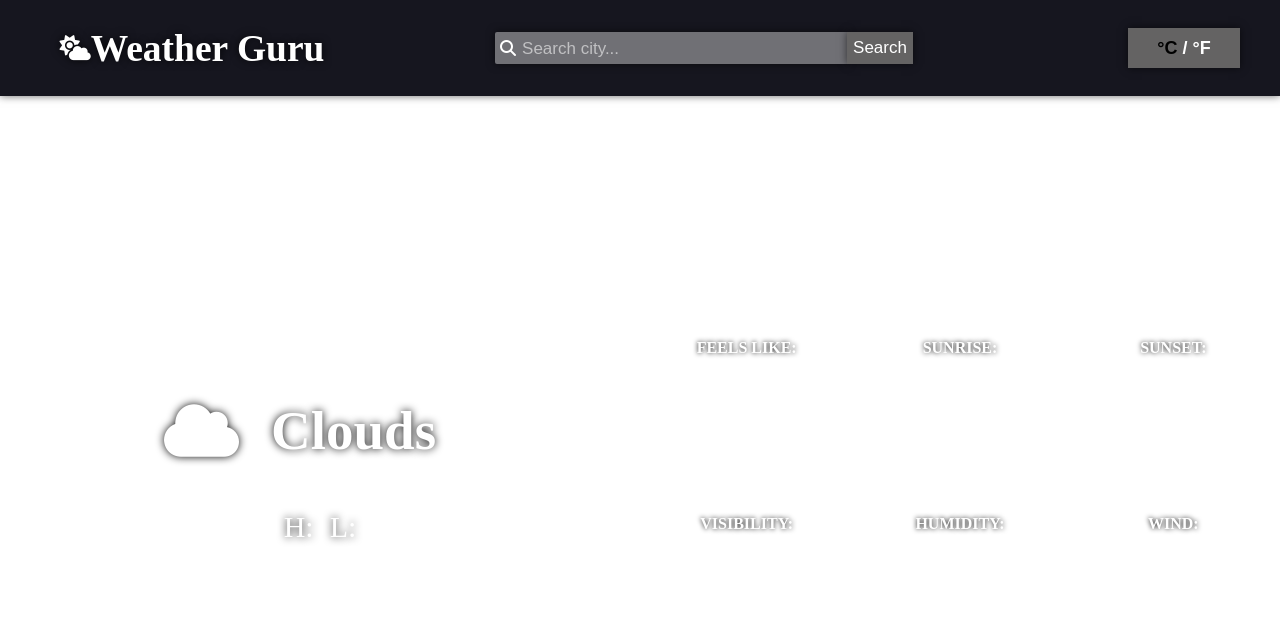
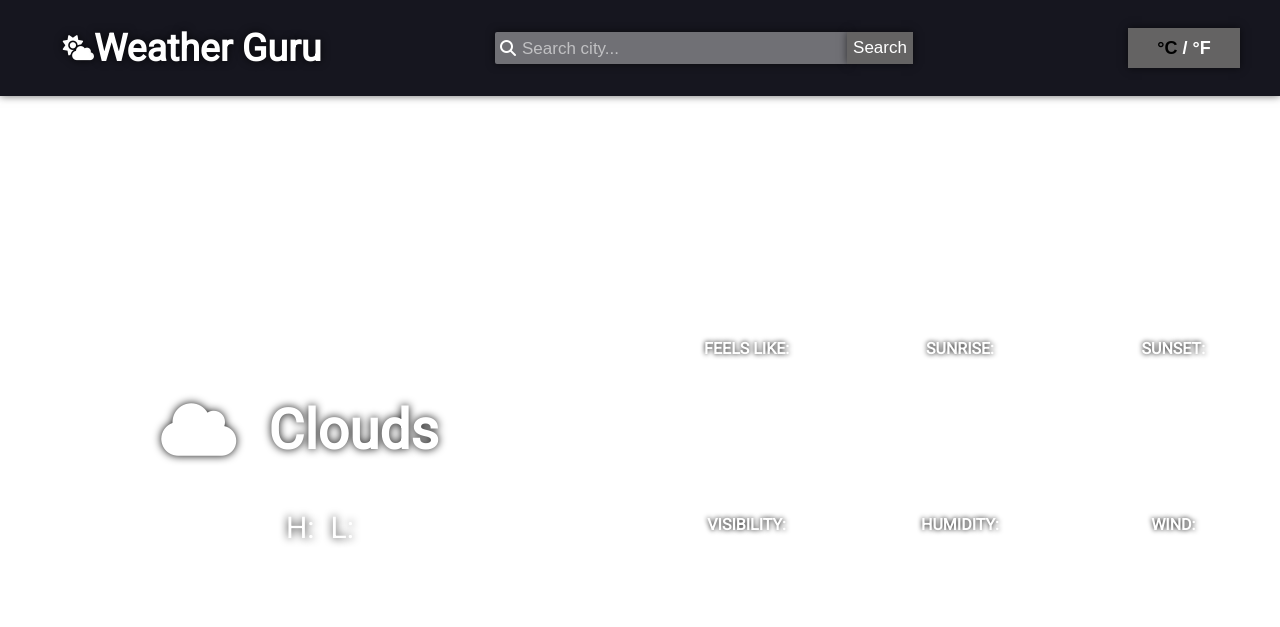
Before and after one commit to thiago-porto25/weather-app, a website built with webpack: page dist/index.html in a window 1280 px wide. Built offline with nearby package versions, Linux system fonts and the light colour scheme; no server answers.

Commit message:
add custom font

```diff
--- a/dist/index.html
+++ b/dist/index.html
@@ -10,6 +10,11 @@
     <link href="./style.css" rel="stylesheet" type="text/css" />
     <link rel="shortcut icon" href="./images/favicon.ico" type="image/x-icon" />
     <link rel="icon" href="./images/favicon.ico" type="image/x-icon" />
+    <link rel="preconnect" href="https://fonts.gstatic.com" />
+    <link
+      href="https://fonts.googleapis.com/css2?family=Roboto&display=swap"
+      rel="stylesheet"
+    />
     <title>Weather Guru</title>
   </head>
   <body>
--- a/dist/style.css
+++ b/dist/style.css
@@ -13,6 +13,7 @@
   height: 100%;
   width: 100%;
   margin: 0 auto;
+  font-family: 'Roboto', sans-serif;
 }
 
 /*--------------------Nav Styling----------------------*/
```
